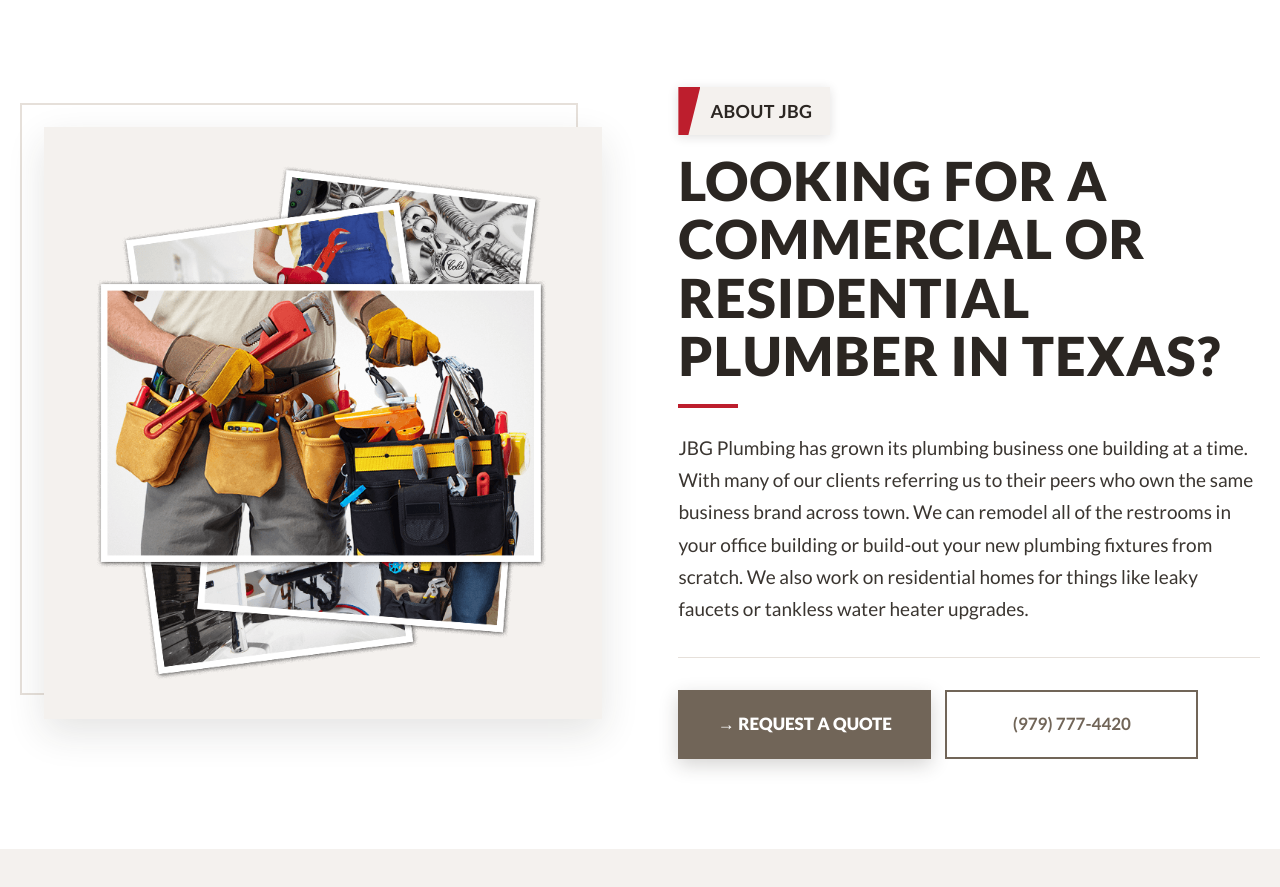
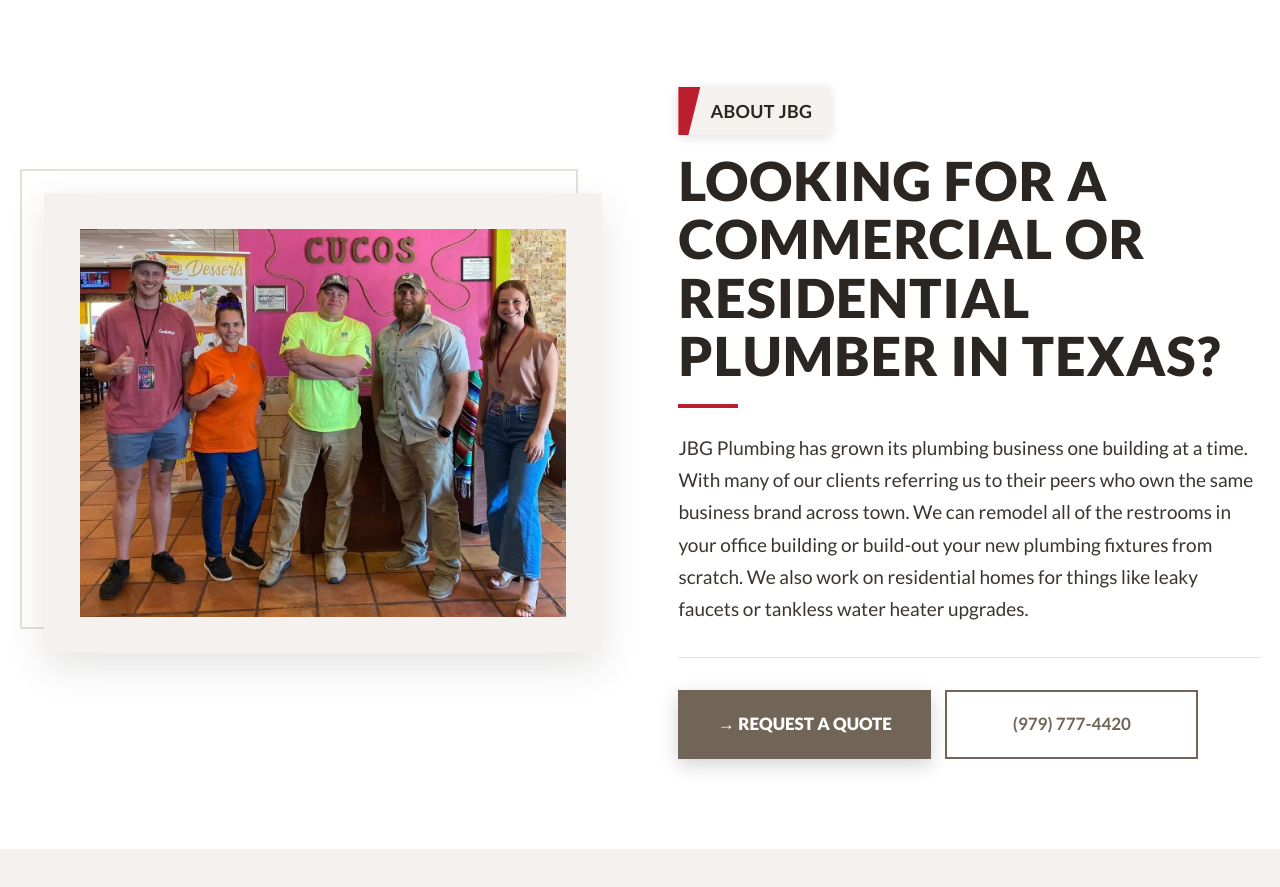
Before and after one commit to lukeadams95/jbg-plumbing, an Astro site: page / in a window 1280 px wide. Shown: the part 1340-2227 px from the top of the page. Built offline with nearby package versions, Linux system fonts and the light colour scheme; Astro itself is replaced by a stand-in of ours; no server answers.

Commit message:
Use the real JBG team photo in the homepage "About JBG" section
Replaces the stock tool-belt collage (plumber-collage-1.png) with a photo
of the JBG team, per client feedback asking for real pictures instead of
stock images. The photo is cropped to 5:4 and saved as
uploads/jbg-team-photo.webp (1200x960, ~150 KB).

Made in the design source and regenerated.

Co-Authored-By: Claude Opus 5.5 <noreply@anthropic.com>
Claude-Session: https://claude.ai/code/session_01Lka5CGHVnagENhK8R37F6D

```diff
--- a/src/components/generated/pages/Home.astro
+++ b/src/components/generated/pages/Home.astro
@@ -55,7 +55,7 @@ const V = vals(page);
     <div style="position:relative;margin:0 0 0 clamp(0px,2vw,24px)">
       <div style="position:absolute;left:-24px;top:-24px;right:24px;bottom:24px;border:2px solid #E6E0DA"></div>
       <div style="position:absolute;left:0;top:0;right:0;bottom:0;background:#F4F1EE;box-shadow:0 14px 36px rgba(43,38,34,.12)"></div>
-      <img src="/uploads/plumber-collage-1.png" alt="JBG plumbers at work" style="position:relative;display:block;width:100%;padding:clamp(16px,3vw,36px);box-sizing:border-box" />
+      <img src="/uploads/jbg-team-photo.webp" alt="The JBG Plumbing team" style="position:relative;display:block;width:100%;padding:clamp(16px,3vw,36px);box-sizing:border-box" />
     </div>
     <div>
       <div style="display:inline-flex;align-items:stretch;background:#F4F1EE;color:#2B2622;font-weight:700;letter-spacing:.02em;text-transform:uppercase;font-size:clamp(14px,1.5vw,18px);box-shadow:0 2px 10px rgba(43,38,34,.14);margin-bottom:16px"><span style="background:#BD1E2D;width:22px;clip-path:polygon(0 0,100% 0,45% 100%,0 100%)"></span><span style="padding:9px 18px 9px 10px">About JBG</span></div><h2 style="margin:0 0 20px;font-size:clamp(32px,4.2vw,56px);line-height:1.08;font-weight:800;color:#2B2622">Looking for a Commercial or Residential Plumber in Texas?</h2>
```
Also changed, not shown: design/project/JBG Homepage.dc.html (+1 -1 lines), design/project/uploads/jbg-team-photo.webp (added), public/uploads/jbg-team-photo.webp (added).
